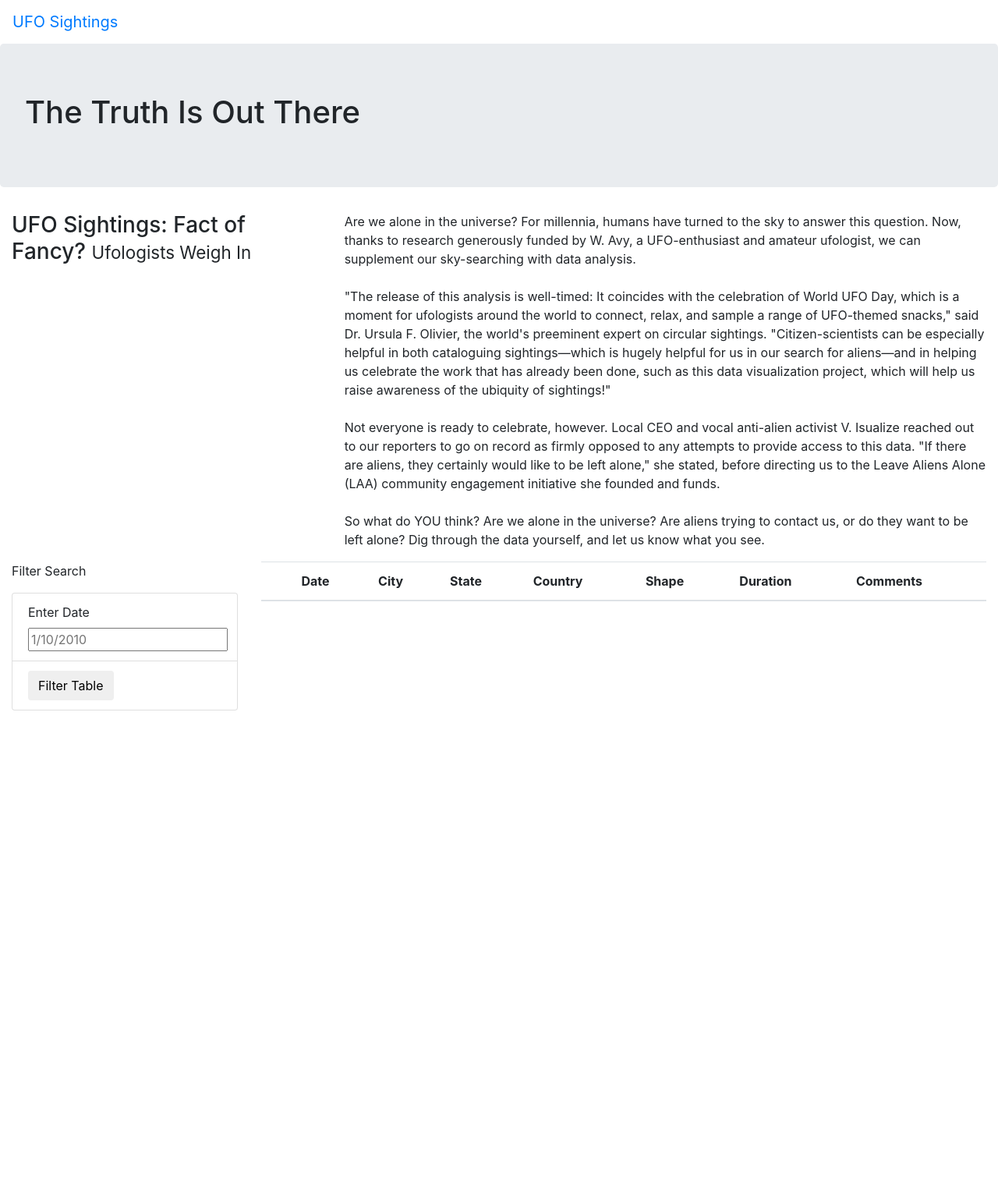
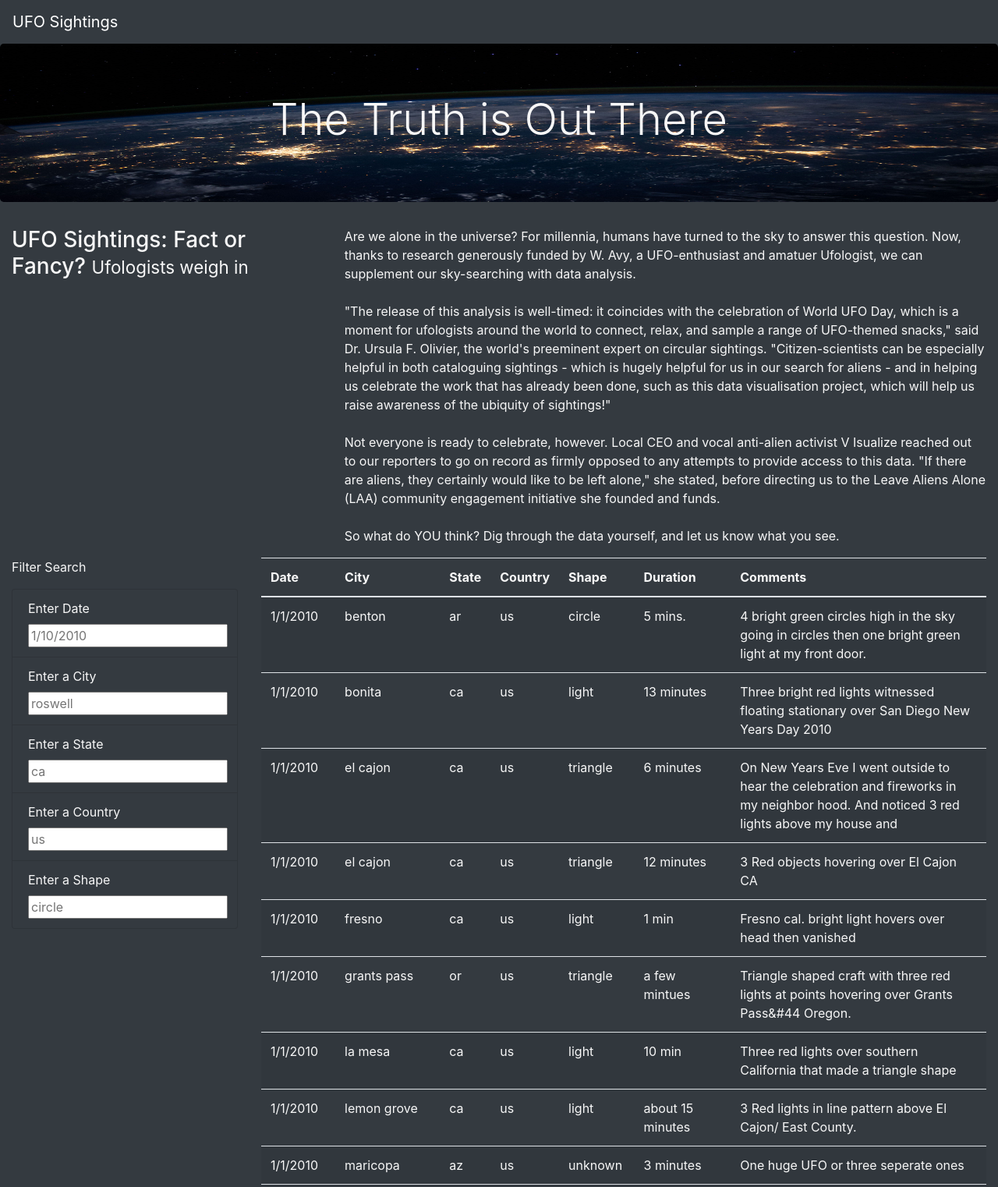
Before and after one commit to OlgaOMir/UFOs, a plain HTML site: page index.html in a window 1280 px wide. Shown: the top 1522 px of the page at 78% size. Before the commit the page ends 911 px from the top, so only its background shows below. Drawn offline with nearby package versions, Linux system fonts and the light colour scheme.

Commit message:
challenge commit

```diff
--- a/index.html
+++ b/index.html
@@ -1,9 +1,9 @@
 <!DOCTYPE html>
 <html lang="en">
   <head>
-    <meta charset="UTF-8">
-    <meta http-equiv="X-UA-Compatible" content="IE=edge">
-    <meta name="viewport" content="width=device-width, initial-scale=1.0">
+    <meta charset="UTF-8" />
+    <meta name="viewport" content="width=device-width, initial-scale=1.0" />
+    <meta http-equiv="X-UA-Compatible" content="ie=edge" />
     <title>UFO Finder</title>
     <link
       rel="stylesheet"
@@ -11,52 +11,85 @@
       integrity="sha384-Gn5384xqQ1aoWXA+058RXPxPg6fy4IWvTNh0E263XmFcJlSAwiGgFAW/dAiS6JXm"
       crossorigin="anonymous"
     />
-    <link rel="stylesheet" href="static/css/style.css">
+    <link rel="stylesheet" href="static/css/style.css" />
   </head>
-<body>
+
+  <body class="bg-dark">
     <div class="wrapper">
-        <nav class="navbar navbar-expand-lg">
+      <!-- Navbar -->
+      <nav class="navbar navbar-dark bg-dark navbar-expand-lg">
         <a class="navbar-brand" href="index.html">UFO Sightings</a>
       </nav>
+      <!-- Jumbotron -->
+      <div class="jumbotron">
+        <h1 class="display-4">The Truth is Out There</h1>
       </div>
-    <div class="jumbotron">
-        <h1>The Truth Is Out There</h1>
-    </div>
+
+      <!-- Article title and paragraph -->
       <div class="container-fluid">
         <div class="row">
-          <div class="col-md-4">
-            <h3>UFO Sightings: Fact of Fancy? <small>Ufologists Weigh In</small></h3>
+          <div class="col-md-4 article-title">
+            <h3>UFO Sightings: Fact or Fancy? <small>Ufologists weigh in</small></h3>
           </div>
-          <div class="col-md-8">
+          <div class="col-md-8 article-p">
             <p>
-              Are we alone in the universe? For millennia, humans have turned to the sky to answer this question. Now, thanks to research generously funded by W. Avy, a UFO-enthusiast and amateur ufologist, we can supplement our sky-searching with data analysis.<br><br>"The release of this analysis is well-timed: It coincides with the celebration of World UFO Day, which is a moment for ufologists around the world to connect, relax, and sample a range of UFO-themed snacks," said Dr. Ursula F. Olivier, the world's preeminent expert on circular sightings. "Citizen-scientists can be especially helpful in both cataloguing sightings—which is hugely helpful for us in our search for aliens—and in helping us celebrate the work that has already been done, such as this data visualization project, which will help us raise awareness of the ubiquity of sightings!"<br><br>Not everyone is ready to celebrate, however. Local CEO and vocal anti-alien activist V. Isualize reached out to our reporters to go on record as firmly opposed to any attempts to provide access to this data. "If there are aliens, they certainly would like to be left alone," she stated, before directing us to the Leave Aliens Alone (LAA) community engagement initiative she founded and funds.<br><br>So what do YOU think? Are we alone in the universe? Are aliens trying to contact us, or do they want to be left alone? Dig through the data yourself, and let us know what you see.
-
-
+              Are we alone in the universe? For millennia, humans have turned to the sky to answer
+              this question. Now, thanks to research generously funded by W. Avy, a UFO-enthusiast
+              and amatuer Ufologist, we can supplement our sky-searching with data analysis. <br><br>"The
+              release of this analysis is well-timed: it coincides with the celebration of World UFO
+              Day, which is a moment for ufologists around the world to connect, relax, and sample a
+              range of UFO-themed snacks," said Dr. Ursula F. Olivier, the world's preeminent expert
+              on circular sightings. "Citizen-scientists can be especially helpful in both
+              cataloguing sightings - which is hugely helpful for us in our search for aliens - and
+              in helping us celebrate the work that has already been done, such as this data
+              visualisation project, which will help us raise awareness of the ubiquity of
+              sightings!"<br><br> Not everyone is ready to celebrate, however. Local CEO and vocal
+              anti-alien activist V Isualize reached out to our reporters to go on record as firmly
+              opposed to any attempts to provide access to this data. "If there are aliens, they
+              certainly would like to be left alone," she stated, before directing us to the Leave
+              Aliens Alone (LAA) community engagement initiative she founded and funds. <br><br>So what do
+              YOU think? Dig through the data yourself, and let us know what you see.
             </p>
           </div>
         </div>
       </div>
+
+      <!-- Filter -->
       <div class="container-fluid">
         <div class="row">
           <div class="col-md-3">
-            <form>
+            <form class="bg-dark">
               <p>Filter Search</p>
-            </form>
               <ul class="list-group">
-                <li class="list-group-item">
-                    <label for="date">Enter Date</label>
+                <li class="list-group-item bg-dark">
+                  <label for="datetime">Enter Date</label>
                   <input type="text" placeholder="1/10/2010" id="datetime" />
                 </li>
-                <li class="list-group-item">
-                    <button id="filter-btn" type="button" class="btn btn-default">Filter Table</button>
+                <li class="list-group-item bg-dark">
+                  <label for="city">Enter a City</label>
+                  <input type="text" placeholder="roswell" id="city" />
+                </li>
+                <li class="list-group-item bg-dark">
+                  <label for="state">Enter a State</label>
+                  <input type="text" placeholder="ca" id="state" />
+                </li>
+                <li class="list-group-item bg-dark">
+                  <label for="country">Enter a Country</label>
+                  <input type="text" placeholder="us" id="country" />
+                </li>
+                <li class="list-group-item bg-dark">
+                  <label for="shape">Enter a Shape</label>
+                  <input type="text" placeholder="circle" id="shape" />
                 </li>
               </ul>
+            </form>
           </div>
+
+          <!-- Table -->
           <div class="col-md-9">
             <table class="table table-striped">
               <thead>
                 <tr>
-                    <th>
                   <th>Date</th>
                   <th>City</th>
                   <th>State</th>
@@ -64,7 +97,6 @@
                   <th>Shape</th>
                   <th>Duration</th>
                   <th>Comments</th>
-                </th>
                 </tr>
               </thead>
               <tbody></tbody>
@@ -72,5 +104,9 @@
           </div>
         </div>
       </div>
+    </div>
+    <script src="https://cdnjs.cloudflare.com/ajax/libs/d3/4.11.0/d3.js"></script>
+    <script src="static/js/data.js"></script>
+    <script src="static/js/app.js"></script>
   </body>
 </html>
--- a/static/css/style.css
+++ b/static/css/style.css
@@ -0,0 +1,9 @@
+body {
+
+    color: #f7f7f7;
+  }
+  .jumbotron {
+    background-image: url("../images/nasa.jpg");
+    background-size: 100% 100%;
+    text-align: center;
+  }
--- a/static/js/app.js
+++ b/static/js/app.js
@@ -1,7 +1,9 @@
-// import the data from data.js
+// from data.js
 const tableData = data;
-// Reference the HTML table using d3
+
+// get table references
 var tbody = d3.select("tbody");
+
 function buildTable(data) {
   // First, clear out any existing data
   tbody.html("");
@@ -17,30 +19,57 @@ function buildTable(data) {
     Object.values(dataRow).forEach((val) => {
       let cell = row.append("td");
       cell.text(val);
-        }
-      );
+    });
   });
 }
-  function handleClick() {
-    // Grab the datetime value from the filter
-    let date = d3.select("#datetime").property("value");
+
+// 1. Create a variable to keep track of all the filters as an object.
+var filters = {}
+
+// 3. Use this function to update the filters.
+function updateFilters() {
+
+    // 4a. Save the element that was changed as a variable.
+  let changedElement = d3.select(this);
+    // 4b. Save the value that was changed as a variable.
+  let elementValue = changedElement.property("value");
+  //console.log(elementValue);
+    // 4c. Save the id of the filter that was changed as a variable.
+  let filterId = changedElement.attr("id");
+  //console.log(filterId)
+    // 5. If a filter value was entered then add that filterId and value
+    // to the filters list. Otherwise, clear that filter from the filters object.
+  if (elementValue) {
+    filters[filterId] = elementValue;
+  }
+  else {
+    delete filters[filterId]
+  }
+
+    // 6. Call function to apply all filters and rebuild the table
+    filterTable();
+
+  }
+
+  // 7. Use this function to filter the table when data is entered.
+  function filterTable() {
+
+    // 8. Set the filtered data to the tableData.
+
     let filteredData = tableData;
 
-     // Check to see if a date was entered and filter the
-    // data using that date.
-    if (date) {
-      // Apply `filter` to the table data to only keep the
-      // rows where the `datetime` value matches the filter value
-      filteredData = filteredData.filter(row => row.datetime === date);
-    };
+    // 9. Loop through all of the filters and keep any data that
+    // matches the filter values
+    for (var i = 0; i < filters.lenght; i++){
+      filteredData = filteredData.filter(row => row.filterID === elementValue);
+    }
 
-     // Rebuild the table using the filtered data
-    // @NOTE: If no date was entered, then filteredData will
-    // just be the original tableData.
-    buildTable(filteredData);
-  };
- // Attach an event to listen for the form button
-d3.selectAll("#filter-btn").on("click", handleClick);
+    // 10. Finally, rebuild the table using the filtered data
+    buildTable(filteredData)
+  }
+
+  // 2. Attach an event to listen for changes to each filter
+    d3.selectAll("input").on("change", updateFilters)
 
   // Build the table when the page loads
   buildTable(tableData);
```
Also changed, not shown: static/js/app_1.js (added, +46 -0 lines), static/images/nasa.jpg (added). Lines whose indentation alone changed are shown as unchanged.
